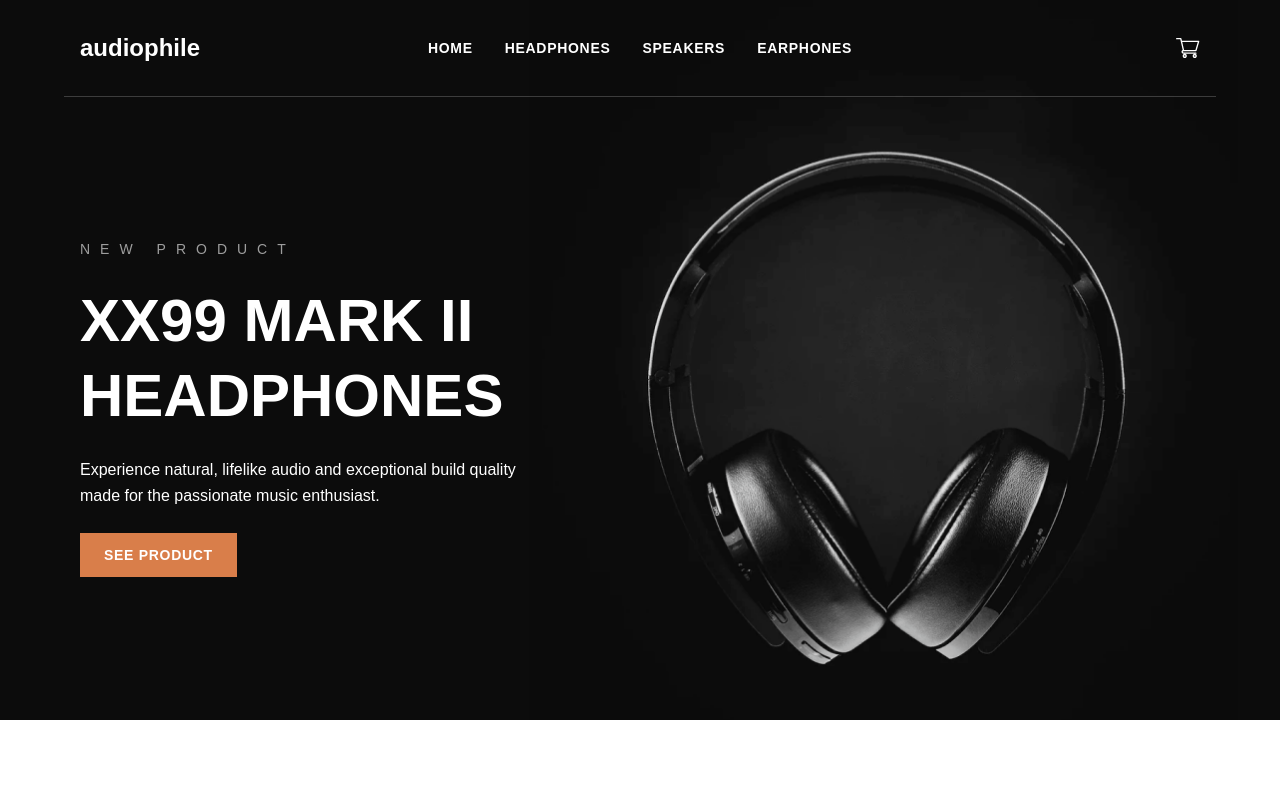
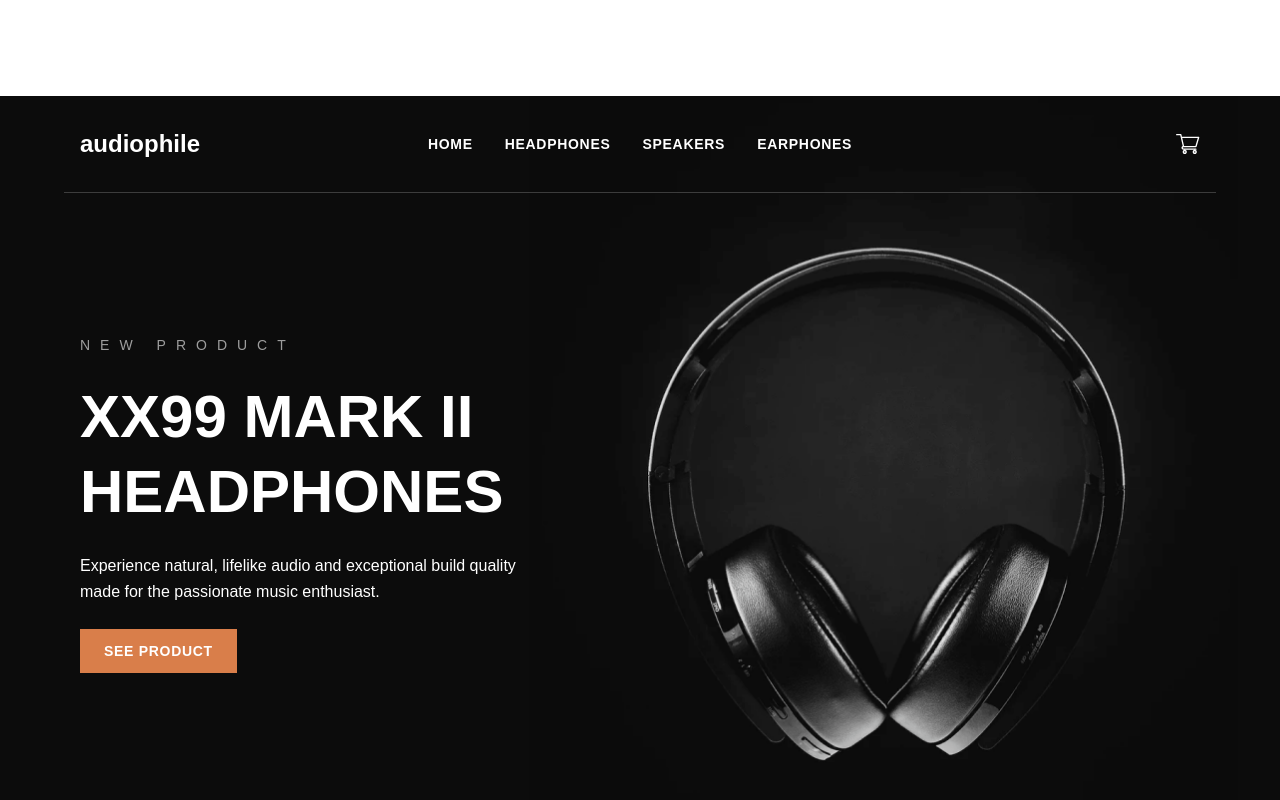
Before and after one commit to courageakpan/HNG-stage-3-FE, a Next.js app: page / in a window 1280 px wide. Shown: the top 800 px of the page. Built offline with nearby package versions, Linux system fonts and the light colour scheme.

Commit message:
made the necessary changes for the home page

```diff
--- a/app/globals.css
+++ b/app/globals.css
@@ -15,8 +15,8 @@
   --color-orange: var(--orange);
 
   /* fonts */
-  --font-sans: var(--font-geist-sans);
-  --font-mono: var(--font-geist-mono);
+  --font-sans: var(--font-manrope);
+  --font-mono: var(--font-manrope);
 }
 
 body {
--- a/app/layout.js
+++ /dev/null
@@ -1,29 +0,0 @@
-import { Geist, Geist_Mono } from "next/font/google";
-import "./globals.css";
-
-const geistSans = Geist({
-  variable: "--font-geist-sans",
-  subsets: ["latin"],
-});
-
-const geistMono = Geist_Mono({
-  variable: "--font-geist-mono",
-  subsets: ["latin"],
-});
-
-export const metadata = {
-  title: "audiophile",
-  description: "audiophile is a high-end audio equipment company",
-};
-
-export default function RootLayout({ children }) {
-  return (
-    <html lang="en">
-      <body
-        className={`${geistSans.variable} ${geistMono.variable} antialiased`}
-      >
-        {children}
-      </body>
-    </html>
-  );
-}
--- /dev/null
+++ b/app/layout.tsx
@@ -0,0 +1,39 @@
+import { Manrope } from "next/font/google";
+import "./globals.css";
+import Navbar from "@/components/shared/Navbar";
+import Production from "@/components/shared/production";
+import About from "@/components/shared/about";
+import Footer from "@/components/shared/footer";
+
+const manrope = Manrope({
+  variable: "--font-manrope",
+  subsets: ["latin"],
+  weight: ["400", "500", "600", "700", "800"],
+});
+
+export const metadata = {
+  title: "audiophile",
+  description: "audiophile is a high-end audio equipment company",
+};
+
+interface RootLayoutProps {
+  children: React.ReactNode;
+}
+
+export default function RootLayout({ children }: RootLayoutProps) {
+  return (
+    <html lang="en">
+      <body
+        className={`${manrope.variable} antialiased`}
+      >
+        <Navbar/>
+        {children}
+      </body>
+
+      <Production/>
+      <About/>
+      <Footer/>
+
+    </html>
+  );
+}
--- a/app/page.js
+++ b/app/page.tsx
@@ -1,10 +1,14 @@
 import Header from "@/components/home/Header";
 import Image from "next/image";
+import Production from "@/components/shared/production";
+import Body from "@/components/home/body";
 
 export default function Home() {
   return (
     <section>
       <Header />
+      <Production />
+      <Body/>
     </section>
   );
 }
```
